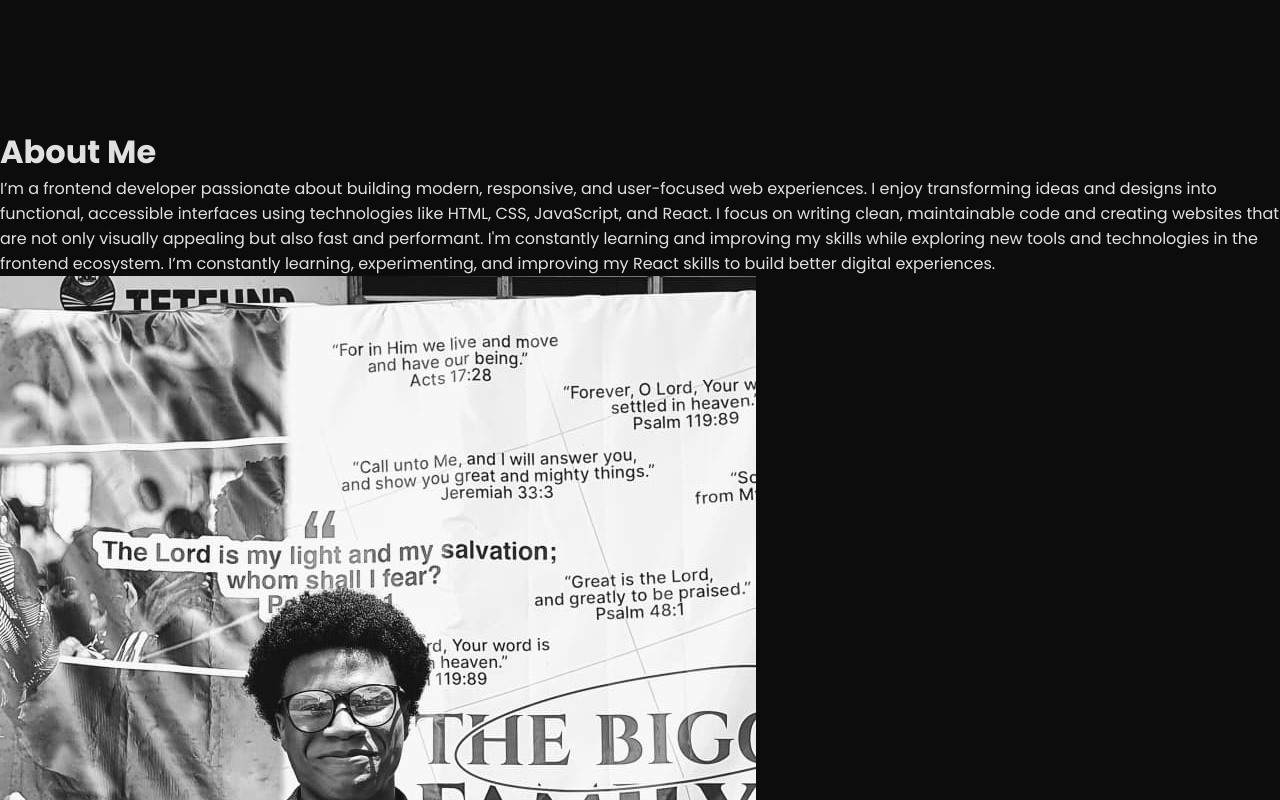
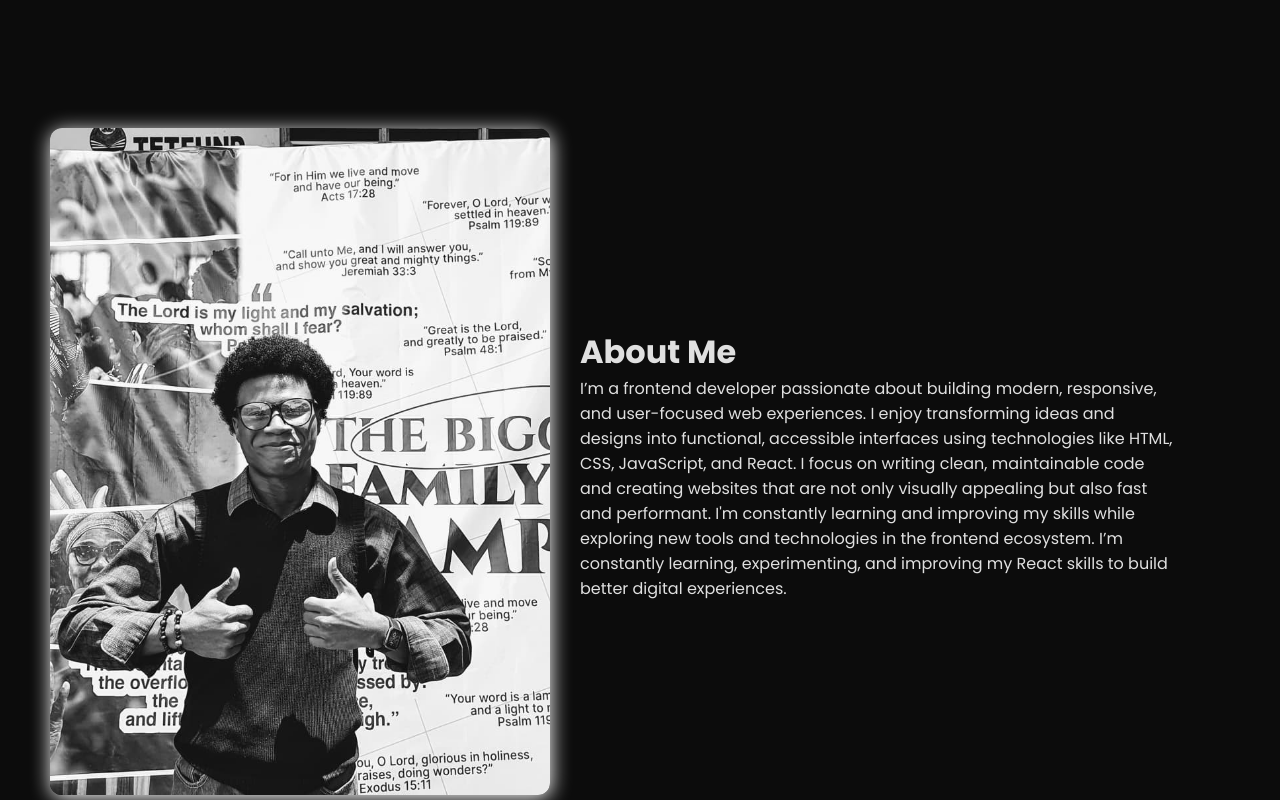
Before and after one commit to FortuneNnah/Portfolio, a React (Vite) app: page / in a window 1280 px wide. Shown: the part 600-1400 px from the top of the page. Built offline with nearby package versions, Linux system fonts and the light colour scheme.

Commit message:
progress on about.jsx

```diff
--- a/src/App.css
+++ b/src/App.css
@@ -125,3 +125,23 @@ body{
   border-radius: 50px;
   background-color: green;
 }
+
+.about .about-content{
+  display: flex;
+  align-items: center;
+  padding: 0 50px;
+  gap: 30px;
+}
+
+.about-content .img img{
+  width: 500px;
+  height: auto;
+  border-radius: 12px;
+  box-shadow: 1px 3px 20px #fff;
+}
+
+.about-content .text{
+  max-width: 600px;
+  align-items: center;
+  justify-content: flex-end;
+}
--- a/src/Components/About.jsx
+++ b/src/Components/About.jsx
@@ -4,6 +4,9 @@ const About = () => {
   return (
     <div className="about">
       <div className="about-content">
+        <div className="img">
+          <img src="src/Imgs/Meeeeeeeeee.jpeg" alt="" />
+        </div>
         <div className="text">
           <h1>About Me</h1>
           <p>
@@ -14,13 +17,10 @@ const About = () => {
             writing clean, maintainable code and creating websites that are not
             only visually appealing but also fast and performant. I'm constantly
             learning and improving my skills while exploring new tools and
-            technologies in the frontend ecosystem.
-
-            I’m constantly learning, experimenting, and improving my React skills to build better digital experiences.
+            technologies in the frontend ecosystem. I’m constantly learning,
+            experimenting, and improving my React skills to build better digital
+            experiences.
           </p>
-        </div>
-        <div className="img">
-          <img src="src/Imgs/Meeeeeeeeee.jpeg" alt="" />
         </div>
       </div>
     </div>
```
